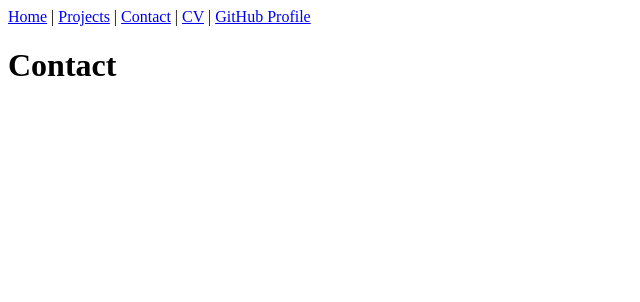
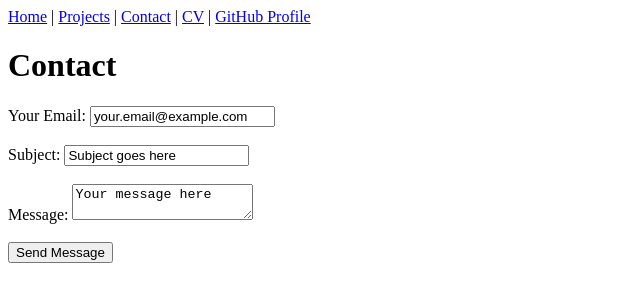
Before and after one commit to nikopastore/MainPortfolio, a plain HTML site: page contact/index.html in a window 1280 px wide. Shown: the whole page, without its empty margins (0-640 px from the left). Drawn offline with Linux system fonts and the light colour scheme.

Commit message:
added contact page

```diff
--- a/contact/index.html
+++ b/contact/index.html
@@ -14,5 +14,20 @@
         <a href="https://github.com/nikopastore" target="_blank">GitHub Profile</a>
      </nav>
     <h1>Contact</h1>
+    <form action="mailto:npastore@ucsd.edu" method="POST" enctype="text/plain">
+        <label>
+            Your Email:
+            <input type="email" name="email" value="your.email@example.com">
+          </label><br><br>
+          <label>
+            Subject:
+            <input name="subject" value="Subject goes here">
+          </label><br><br>
+          <label>
+            Message:
+            <textarea name="body">Your message here</textarea>
+          </label><br><br>
+          <button>Send Message</button>
+      </form>
 </body>
 </html>
```
